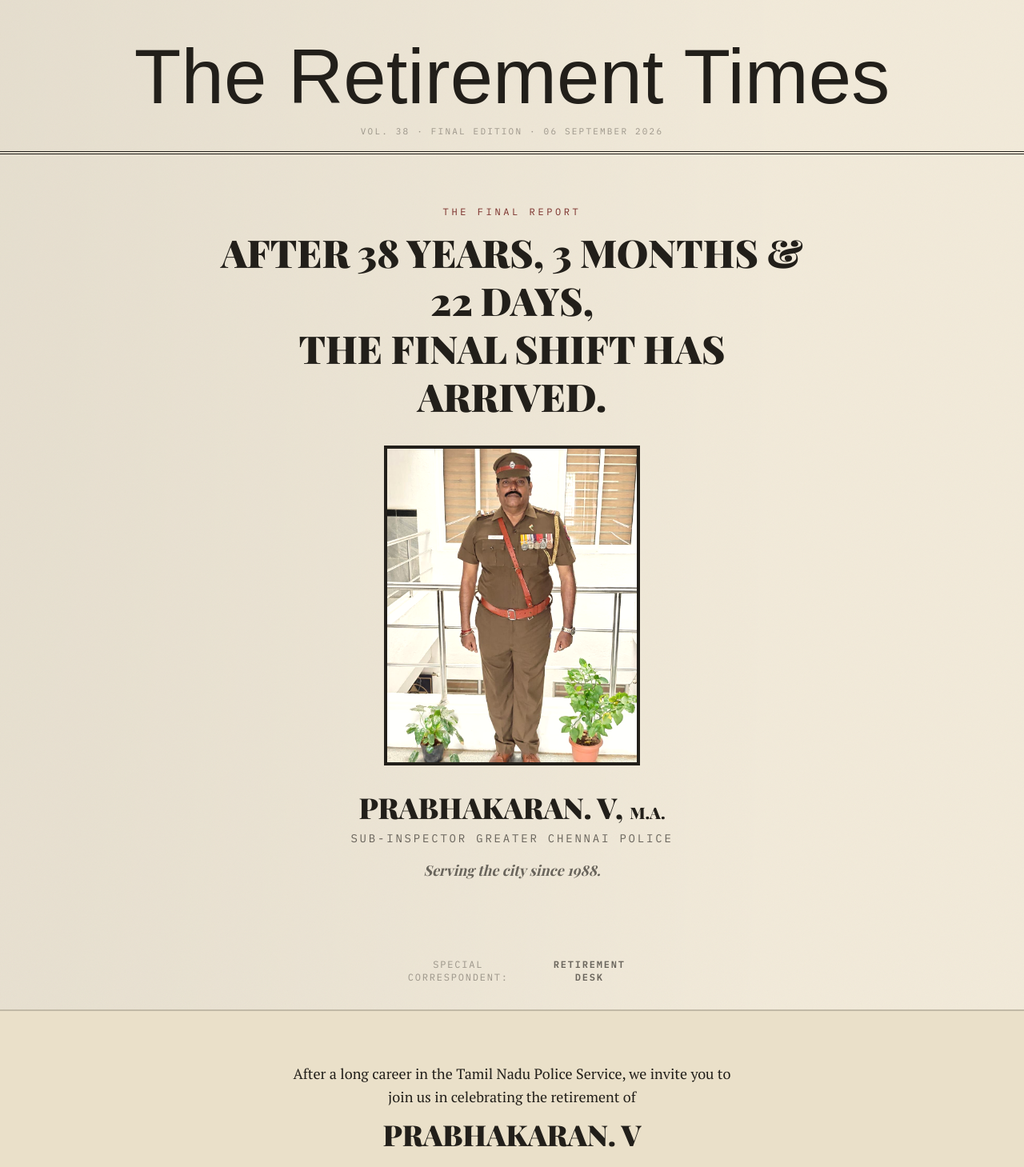
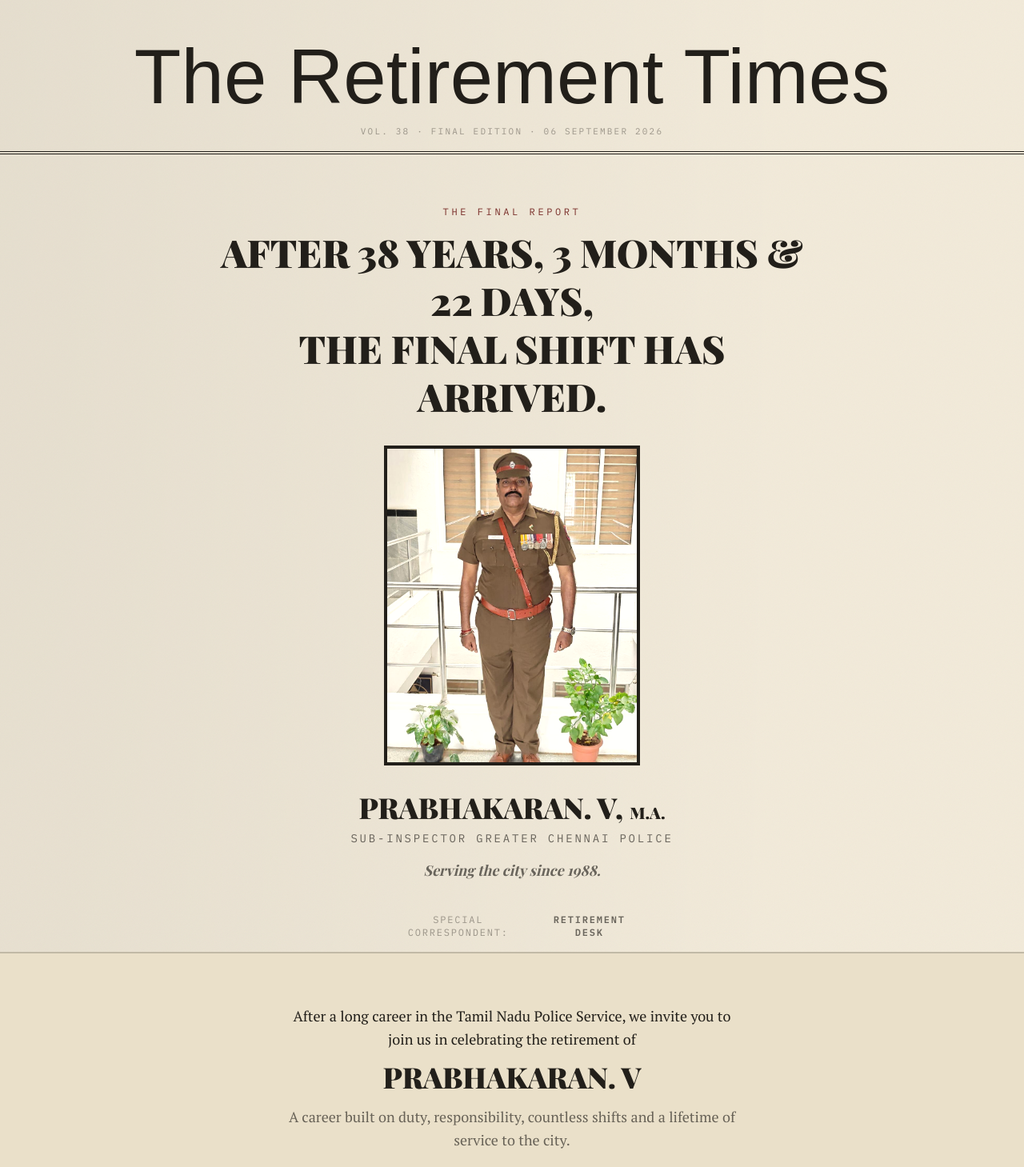
Before and after one commit to Sabari2810/retirement-function, a Next.js app: page / in a window 1280 px wide. Shown: the top 1459 px of the page at 80% size. Built offline with nearby package versions, Linux system fonts and the light colour scheme; a web font is replaced by a local one.

Commit message:
Tighten spacing below the Hero's closing line

```diff
--- a/components/Hero.tsx
+++ b/components/Hero.tsx
@@ -10,7 +10,7 @@ export default function Hero() {
     reduce ? undefined : { duration: 0.6, delay: 0.15 * i, ease: [0.22, 1, 0.36, 1] as const };
 
   return (
-    <section className="mx-auto max-w-3xl px-4 py-12 text-center sm:py-16">
+    <section className="mx-auto max-w-3xl px-4 pb-4 pt-12 text-center sm:pb-6 sm:pt-16">
       <motion.p
         className="font-mono text-[10px] uppercase tracking-[0.3em] text-[var(--stamp)] sm:text-xs"
         initial={reduce ? undefined : { opacity: 0 }}
--- a/components/MicroNote.tsx
+++ b/components/MicroNote.tsx
@@ -2,7 +2,7 @@ import Reveal from "@/components/Reveal";
 
 export default function MicroNote({ k, v }: { k: string; v: string }) {
   return (
-    <Reveal className="mx-auto my-6 flex max-w-xs items-baseline justify-center gap-2 text-center font-mono text-[10px] uppercase tracking-[0.15em] text-[var(--ink-faint)] sm:my-8 sm:text-xs">
+    <Reveal className="mx-auto my-3 flex max-w-xs items-baseline justify-center gap-2 text-center font-mono text-[10px] uppercase tracking-[0.15em] text-[var(--ink-faint)] sm:my-4 sm:text-xs">
       <span>{k}:</span>
       <span className="font-semibold text-[var(--ink-soft)]">{v}</span>
     </Reveal>
```
